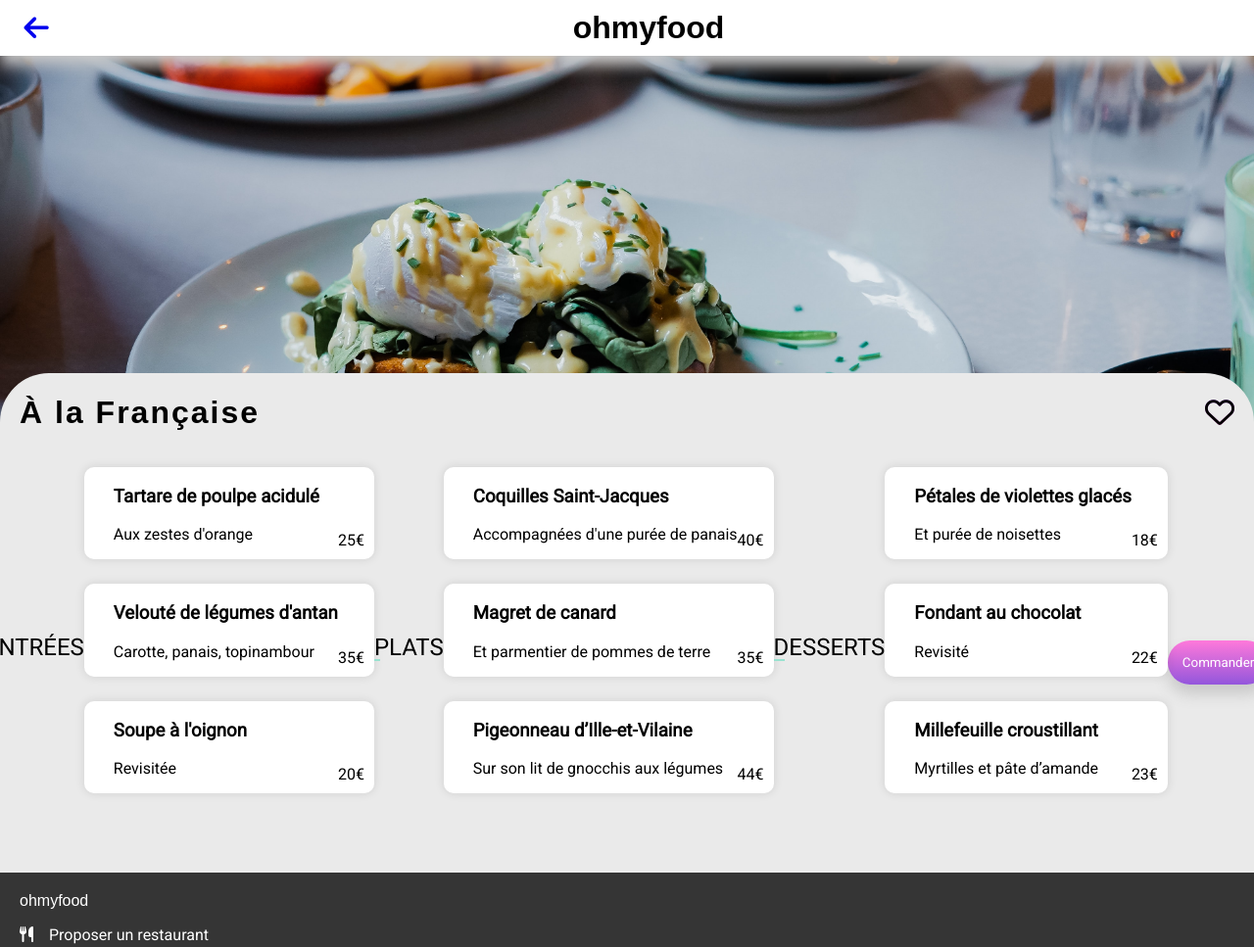
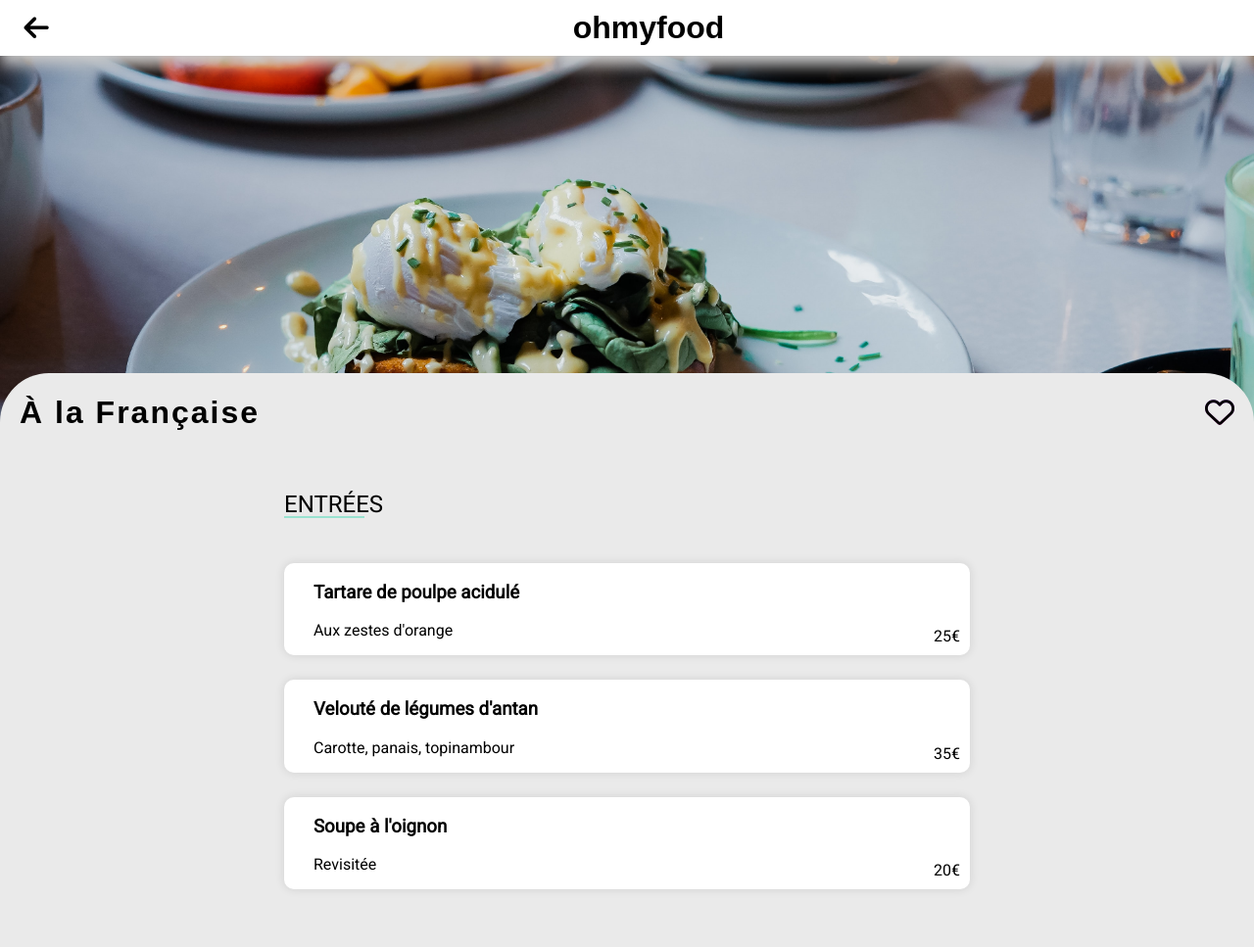
Before and after one commit to PaulVignon/P3_OhMyFood, a website: page aLaFrancaise.html in a window 1280 px wide. Shown: the top 967 px of the page at 98% size. Drawn offline with Linux system fonts and the light colour scheme; a web font is replaced by a local one.

Commit message:
Correction Error

```diff
--- a/sass/components/_header.scss
+++ b/sass/components/_header.scss
@@ -19,5 +19,6 @@
   .fa-arrow-left {
     margin-left: 30px;
     scale: 1.8;
+    color: $black_color;
   }
 }
--- a/sass/components/_sections.scss
+++ b/sass/components/_sections.scss
@@ -19,6 +19,7 @@
     }
     &--page {
       padding: 20px;
+      flex-direction: column;
     }
     &__text {
       text-align: center;
```
Also changed, not shown: public/css/style.css, 1 other file.
